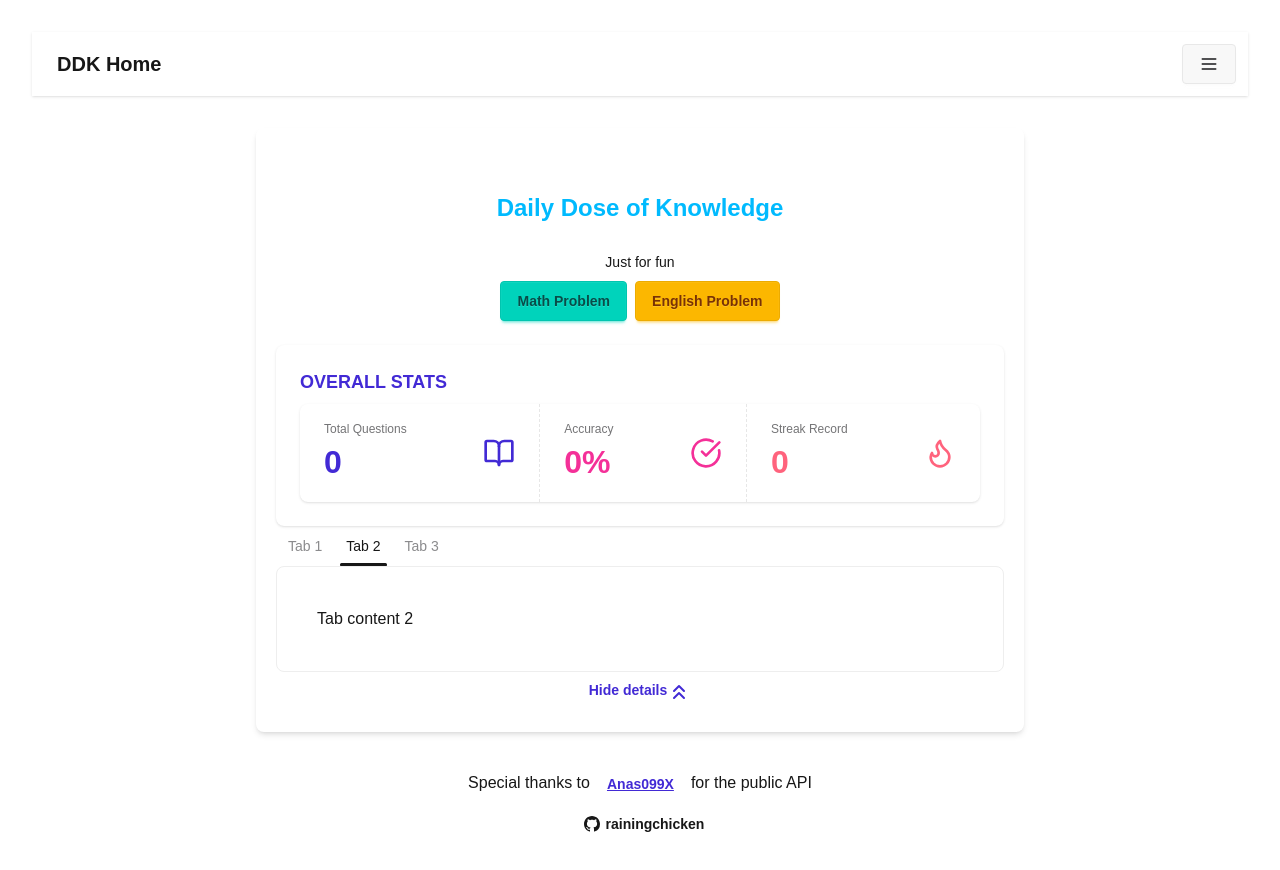
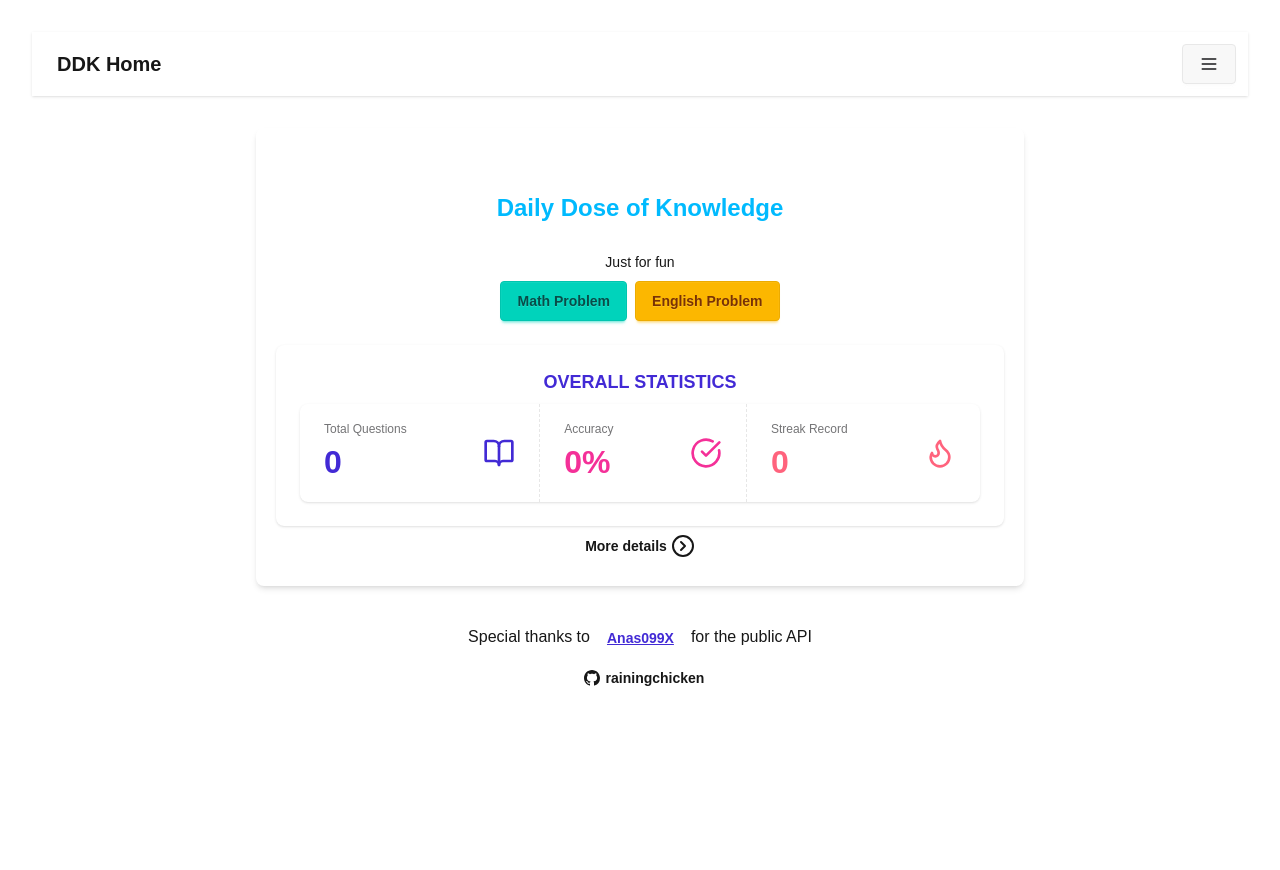
Before and after one commit to rainingchicken/daily-dose-of-knowledge, a Next.js app: page / in a window 1280 px wide. Shown: the top 870 px of the page. After the commit the page ends 800 px from the top, so only its background shows below. Built offline with nearby package versions, Linux system fonts and the light colour scheme.

Commit message:
add stats page, tab component to switch subject stats, links to stats page

```diff
--- /dev/null
+++ b/src/app/(pages)/stats/page.tsx
@@ -0,0 +1,15 @@
+import StatsCardComprehensive from "@/components/StatsCardComprehensive";
+import React from "react";
+
+const page = () => {
+  return (
+    <div>
+      <h1 className="text-center text-primary text-2xl font-bold m-5">
+        Statistics
+      </h1>
+      <StatsCardComprehensive />
+    </div>
+  );
+};
+
+export default page;
--- a/src/components/QuestionCard.tsx
+++ b/src/components/QuestionCard.tsx
@@ -6,6 +6,8 @@ import MathMarkdown from "./MathMarkdown";
 import type { IOptions, IQuestions, ISubject } from "@/utils/types";
 import { useState } from "react";
 import StatsCard from "./StatsCard";
+import Link from "next/link";
+import { CircleChevronRight } from "lucide-react";
 
 interface QuestionCardProps {
   question: IQuestions;
@@ -153,6 +155,11 @@ const QuestionCard = ({ question, subject }: QuestionCardProps) => {
               difficulty={question.difficulty}
               time={0}
             />
+            <Link href={`/stats?tab${subject}`}>
+              <span className="flex gap-1 btn btn-ghost">
+                View detailed statistics <CircleChevronRight />
+              </span>
+            </Link>
           </>
         )}
       </div>
--- a/src/components/StatsCard.tsx
+++ b/src/components/StatsCard.tsx
@@ -91,6 +91,7 @@ const StatsCard = ({
 
   if (!hasMounted) return null;
   return (
+    <>
       <StatsCardSimple
         title="math"
         totalQuestions={0}
@@ -99,6 +100,7 @@ const StatsCard = ({
         maxStreak={stats[subject].maxStreakCount}
         totalTime={stats[subject].categoryStats[category].time}
       />
+    </>
   );
 };
 
--- a/src/components/StatsCardComprehensive.tsx
+++ b/src/components/StatsCardComprehensive.tsx
@@ -1,34 +1,17 @@
-import type { IStats } from "@/utils/types";
+import type { IStats, ISubject } from "@/utils/types";
 import React from "react";
+import TabComponent from "./TabComponent";
 
 interface StatsCardComprehensiveProps {
-  stats: IStats;
+  stats?: IStats;
 }
+const subjects: ISubject[] = ["math", "english"];
 
 const StatsCardComprehensive = ({ stats }: StatsCardComprehensiveProps) => {
   return (
-    <div className="tabs tabs-border">
-      <input type="radio" name="my_tabs_2" className="tab" aria-label="Tab 1" />
-      <div className="tab-content border-base-300 bg-base-100 p-10">
-        Tab content 1
-      </div>
-
-      <input
-        type="radio"
-        name="my_tabs_2"
-        className="tab"
-        aria-label="Tab 2"
-        defaultChecked
-      />
-      <div className="tab-content border-base-300 bg-base-100 p-10">
-        Tab content 2
-      </div>
-
-      <input type="radio" name="my_tabs_2" className="tab" aria-label="Tab 3" />
-      <div className="tab-content border-base-300 bg-base-100 p-10">
-        Tab content 3
-      </div>
-    </div>
+    <>
+      <TabComponent subjects={subjects} />
+    </>
   );
 };
 
--- a/src/components/StatsCardOverview.tsx
+++ b/src/components/StatsCardOverview.tsx
@@ -2,31 +2,25 @@
 
 import { useLocalStorage } from "@/utils/localStorage";
 import type { IStats } from "@/utils/types";
-import React, { useState } from "react";
-
+import React from "react";
 import StatsCardSimple from "./StatsCardSimple";
 import {
   getOverAllMaxStreak,
   getOverallAccuracy,
   getTotalQuestionCount,
 } from "@/utils/stats";
-import StatsCardComprehensive from "./StatsCardComprehensive";
-import { ChevronsDown, ChevronsUp } from "lucide-react";
+import Link from "next/link";
+import { CircleChevronRight } from "lucide-react";
 
 const StatsCardOverview = () => {
-  const [hideMoreDetails, setHideMoreDetails] = useState(false);
   const [stats] = useLocalStorage<IStats>("stats", {});
   const totalQuestionCount = getTotalQuestionCount(stats);
   const mathAccuray = getOverallAccuracy(stats, "math");
   const englishAccuray = getOverallAccuracy(stats, "english");
   const overAllMaxStreak = getOverAllMaxStreak(stats);
 
-  const handleToggle = () => {
-    setHideMoreDetails(!hideMoreDetails);
-  };
-
   return (
-    <div>
+    <>
       <StatsCardSimple
         title="overall"
         totalQuestions={totalQuestionCount}
@@ -34,19 +28,12 @@ const StatsCardOverview = () => {
         maxStreak={overAllMaxStreak}
         isOverview={true}
       />
-      {!hideMoreDetails && <StatsCardComprehensive stats={stats} />}
-      <button className="btn btn-ghost btn-block" onClick={handleToggle}>
-        {hideMoreDetails ? (
-          <span className="flex text-primary">
-            Show more Details <ChevronsDown />
-          </span>
-        ) : (
-          <span className="flex text-primary">
-            Hide details <ChevronsUp />
-          </span>
-        )}
-      </button>
-    </div>
+      <Link href={"/stats"}>
+        <span className="flex gap-1 btn btn-ghost">
+          More details <CircleChevronRight />
+        </span>
+      </Link>
+    </>
   );
 };
 
--- a/src/components/StatsCardSimple.tsx
+++ b/src/components/StatsCardSimple.tsx
@@ -29,8 +29,8 @@ const StatsCardSimple = ({
   return (
     <div className="card bg-base-100 shadow-sm">
       <div className="card-body ">
-        <h2 className={`card-title text-primary`}>
-          {title.toUpperCase()} STATS
+        <h2 className={`card-title text-primary justify-center`}>
+          {title.toUpperCase()} STATISTICS
         </h2>
         <div className={`stats shadow ${isOverview ? "" : " stats-vertical"}`}>
           <div className="stat">
--- /dev/null
+++ b/src/components/TabComponent.tsx
@@ -0,0 +1,59 @@
+"use client";
+
+import React, { useEffect, useState } from "react";
+import { useRouter, useSearchParams } from "next/navigation";
+import { ISubject } from "@/utils/types";
+
+interface TabComponentProps {
+  subjects: ISubject[];
+}
+
+const TabComponent = ({ subjects }: TabComponentProps) => {
+  const router = useRouter();
+  const searchParams = useSearchParams();
+
+  const [selectedTab, setSelectedTab] = useState<ISubject | null>(null);
+
+  useEffect(() => {
+    const tabFromURL = searchParams.get("tab");
+    if (tabFromURL && subjects.includes(tabFromURL as ISubject)) {
+      setSelectedTab(tabFromURL as ISubject);
+    } else {
+      setSelectedTab(subjects[0]);
+    }
+  }, [searchParams, subjects]);
+
+  // Render nothing until the tab is determined on client
+  if (!selectedTab) return null;
+
+  const handleTabChange = (subject: ISubject) => {
+    setSelectedTab(subject);
+    const params = new URLSearchParams(Array.from(searchParams.entries()));
+    params.set("tab", subject);
+    router.replace(`?${params.toString()}`, { scroll: false });
+  };
+
+  return (
+    <div className="tabs tabs-border flex justify-center">
+      {subjects.map((subject) => (
+        <React.Fragment key={subject}>
+          <input
+            type="radio"
+            name="my_tabs"
+            className="tab"
+            checked={selectedTab === subject}
+            onChange={() => handleTabChange(subject)}
+            aria-label={`${subject.toUpperCase()} STATS`}
+          />
+          {selectedTab === subject && (
+            <div className="tab-content border-base-300 bg-base-100 p-10">
+              {subject.toUpperCase()} STATS
+            </div>
+          )}
+        </React.Fragment>
+      ))}
+    </div>
+  );
+};
+
+export default TabComponent;
--- /dev/null
+++ b/src/components/Table.tsx
@@ -0,0 +1,7 @@
+import React from "react";
+
+const Table = () => {
+  return <div>Table</div>;
+};
+
+export default Table;
```
Lines whose indentation alone changed are shown as unchanged.
